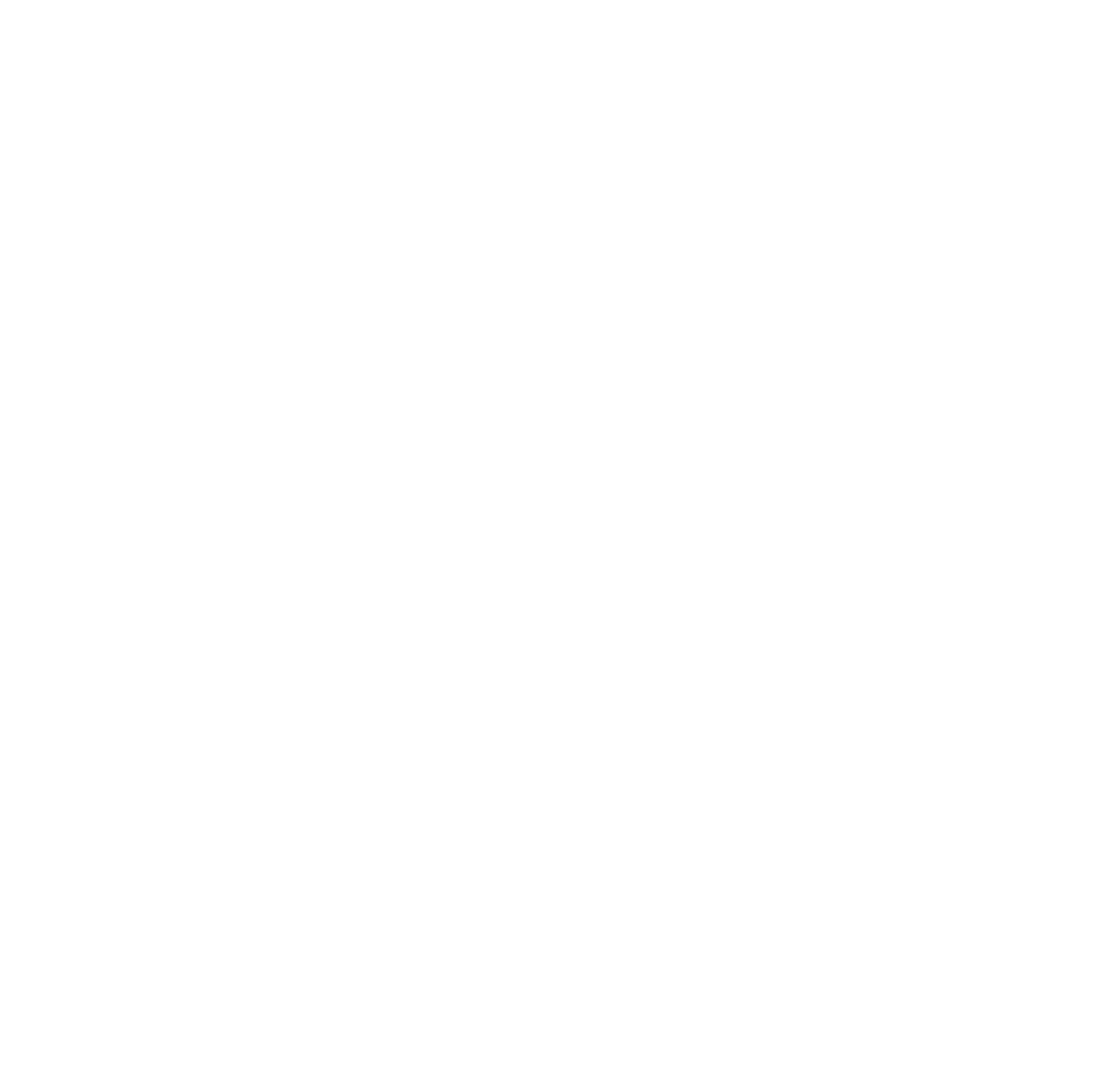
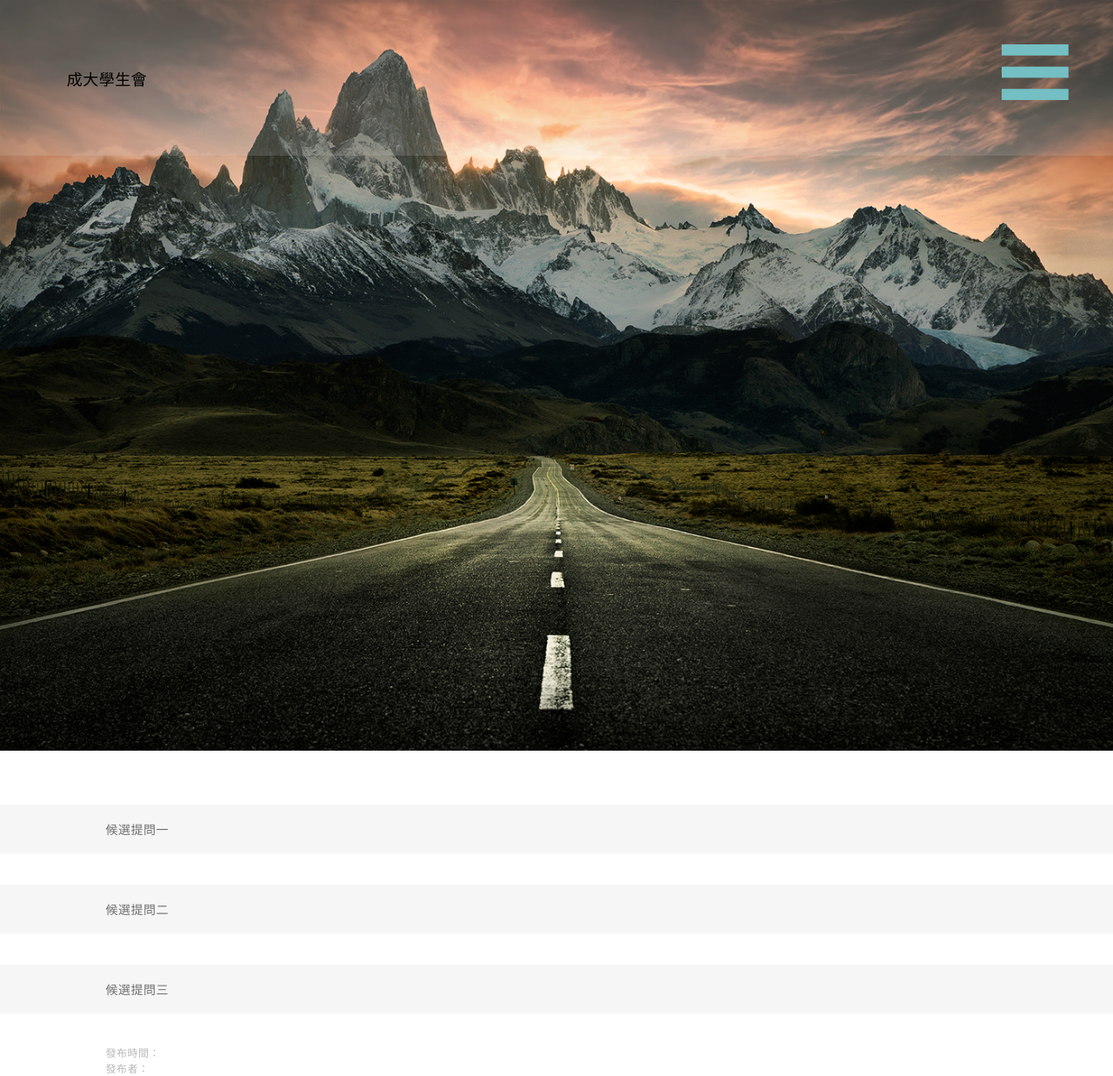
Before and after one commit to toolbuddy/NCKU-SU-Voting, a Nuxt app: page /voting/1 in a window 1280 px wide. Before the commit this address had no page. Shown: the whole page at 87% size. Before the commit the page ends 800 px from the top, so only its background shows below. Built offline with nearby package versions, Linux system fonts and the light colour scheme; no server answers.

Commit message:
add header and voting page.

```diff
--- a/api/index.js
+++ b/api/index.js
@@ -5,6 +5,7 @@ const app = express()
 
 // Require API routes
 const voting = require('./routes/voting')
+const getContent = require('./routes/getContent')
 
 // config root path
 const path = require('path')
@@ -12,6 +13,7 @@ global.rootPath = path.join(__dirname + '/../')
 
 // Import API Routes
 app.use(voting)
+app.use(getContent)
 
 // Export the server middleware
 module.exports = {
--- /dev/null
+++ b/components/header.vue
@@ -0,0 +1,43 @@
+<template>
+  <div class="container">
+    <label>成大學生會</label>
+
+    <svg width="6vw" height="6vw">
+      <rect y="0" width="6vw" height="1vw" fill="#74bfc3"></rect>
+      <rect y="2vw" width="6vw" height="1vw" fill="#74bfc3"></rect>
+      <rect y="4vw" width="6vw" height="1vw" fill="#74bfc3"></rect>
+    </svg>
+  </div>
+</template>
+
+<script>
+export default {
+
+}
+</script>
+
+<style scoped>
+  .container
+  {
+    display: flex;
+    align-items: center;
+    position: absolute;
+    height: 14vw;
+    width: 100%;
+    background-color:rgba(223, 223, 223, 0.151);
+    padding: 1vw;
+    box-sizing: border-box;
+  }
+
+  svg {
+    position: fixed;
+    right: 0;
+    top: 0;
+    margin: 4vw;
+  }
+
+  label {
+    font-size: 18px;
+    margin-left: 5vw;
+  }
+</style>
--- a/layouts/default.vue
+++ b/layouts/default.vue
@@ -1,15 +1,16 @@
 <template>
   <div>
+    <custom-header></custom-header>
     <nuxt/>
   </div>
 </template>
 
 <script>
-import MyFooter from '~/components/Footer.vue'
+import CustomHeader from '~/components/header.vue'
 
 export default {
   components: {
-    MyFooter
+    CustomHeader
   }
 }
 </script>
--- a/pages/index.vue
+++ b/pages/index.vue
@@ -1,12 +1,5 @@
 <template>
   <div>
-
-    <div  class="container">
-      <div  class="_container">
-      <h3>成大學生會</h3>
-      </div>
-      <img class="menuphoto" src="~/assets/img/options.png">
-    </div>
     <!--
     temporarily hide the FB login button
     <div  class="container">
@@ -238,15 +231,6 @@ img.homephoto
     margin: auto;
   }
 
-  img.menuphoto
-  {
-    position: fixed;
-    top: 10px;
-    right: 3%;
-    display: block;
-    margin: auto;
-  }
-
 
 .hometitle {
     position: absolute;
--- /dev/null
+++ b/pages/voting/_id.vue
@@ -0,0 +1,115 @@
+<template>
+  <div class="area">
+    <img src="~/assets/img/picture_1.jpg"/>
+    <section>
+      <h1> {{title}} </h1>
+      <h2> {{subtitle}} </h2>
+      <article> {{content}} </article>
+    </section>
+
+
+    <section class="gray-background">
+      <label> 候選提問一 </label>
+      <article> {{question_1}} </article>
+    </section>
+    <section>
+      <article> {{question_add_1}} </article>
+    </section>
+
+    <section class="gray-background">
+      <label> 候選提問二 </label>
+      <article> {{question_2}} </article>
+    </section>
+    <section>
+      <article> {{question_add_2}} </article>
+    </section>
+
+    <section class="gray-background">
+      <label> 候選提問三 </label>
+      <article> {{question_3}} </article>
+    </section>
+    <section>
+      <article> {{question_add_3}} </article>
+    </section>
+
+    <section>
+      <label>發布時間：<time> {{time}} </time></label>
+      <br>
+      <label>發布者：{{author}}</label>
+    </section>
+
+  </div>
+</template>
+
+<script>
+import axios from '~/plugins/axios.js'
+
+export default {
+  async asyncData ({ params }) {
+    try {
+      const result = await axios.get(`/api/getContent?id=${params.id}`)
+      return result.data
+    } catch (error) {
+      console.log('Get content of article failed!!')
+      console.log(error)
+      return {}
+    }
+  }
+}
+</script>
+
+<style scoped>
+
+img {
+  width: 100vw;
+  height: auto;
+}
+section {
+  box-sizing: border-box;
+  padding: 18px 9.5%;
+}
+
+section:last-child {
+  box-sizing: border-box;
+  padding: 0 9.5%;
+}
+
+h1 {
+  color: #707070;
+  font-size: 26px;
+}
+
+h2 {
+  color: #707070;
+  font-size: 20px;
+}
+
+article {
+  color: #707070;
+  font-size: 14px;
+}
+
+section section label {
+  color: #707070;
+  font-size: 14px;
+}
+
+.gray-background label {
+  color: #707070;
+  font-size: 14px;
+}
+
+section:not(.gray-background) label {
+  color: #b8b8b8;
+  font-size: 12px;
+}
+
+label > time {
+  color: #b8b8b8;
+  font-size: 12px;
+}
+
+.gray-background {
+  background-color: #f6f6f6;
+}
+</style>
```
Also changed, not shown: api/routes/getContent.js (added, +15 -0 lines), model/text.json (added, +116 -0 lines), assets/img/picture_1.jpg (added).
